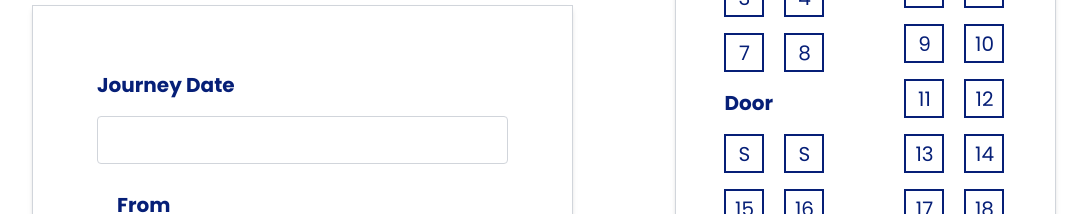
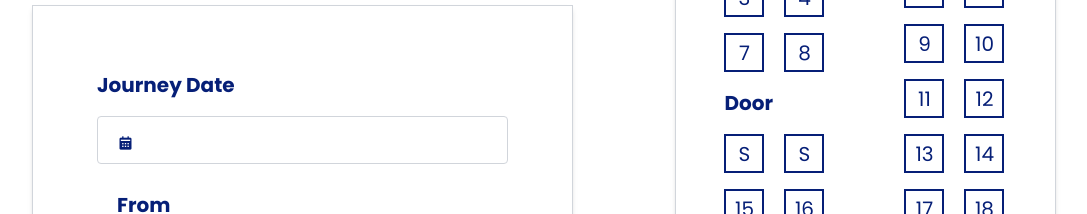
Before and after one commit to Patrickodida/KwataBus-App, a React (Vite) app: page /ExecBusSeat in a window 1280 px wide. Shown: the part 212-426 px from the top of the page, without its empty margins (96-1183 px from the left). Built offline with nearby package versions, Linux system fonts and the light colour scheme.

Commit message:
Add a calendar icon on the executive page

```diff
--- a/src/pages/ExecBusSeat.jsx
+++ b/src/pages/ExecBusSeat.jsx
@@ -5,13 +5,16 @@ function ExecBusSeat() {
     <div className="flex justify-center flex-col md:flex-row gap-[10%] m-auto w-[80%] mt-[4em] mb-[4em]">
       <section className="text-[#061f77] font-bold text-[1.25rem] md:w-full md:m-auto mb-[4em]">
         <form className="border border-gray-300 shadow-md p-16">
-          <div className="flex flex-col flex-start mb-4">
+          <div className="relative flex flex-col flex-start mb-4">
             <label htmlFor="date" className="m-[0]">Journey Date</label>
             <input
               type="text"
               id="date"
               className="rounded p-2 mt-4 placeholder-[#061f77] border border-gray-300 text-[#061f77] focus:outline-none"
             />
+            <span className="absolute top-[80%] transform -translate-y-1/2 left-[5%] text-[#061f77] text-[16px] ">
+              <i class='bx bxs-calendar'></i>
+            </span>
           </div>
           <div className="relative flex flex-col flex-start mb-4">
             <label htmlFor="date">From</label>
```
